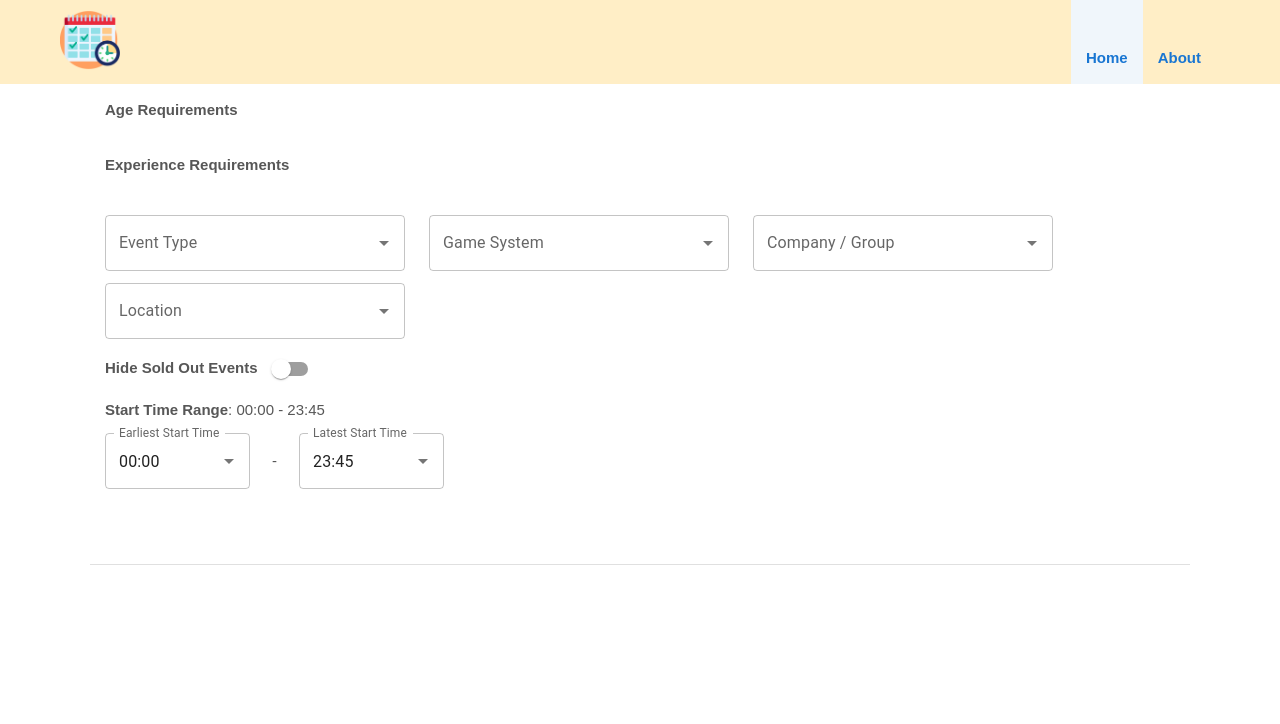
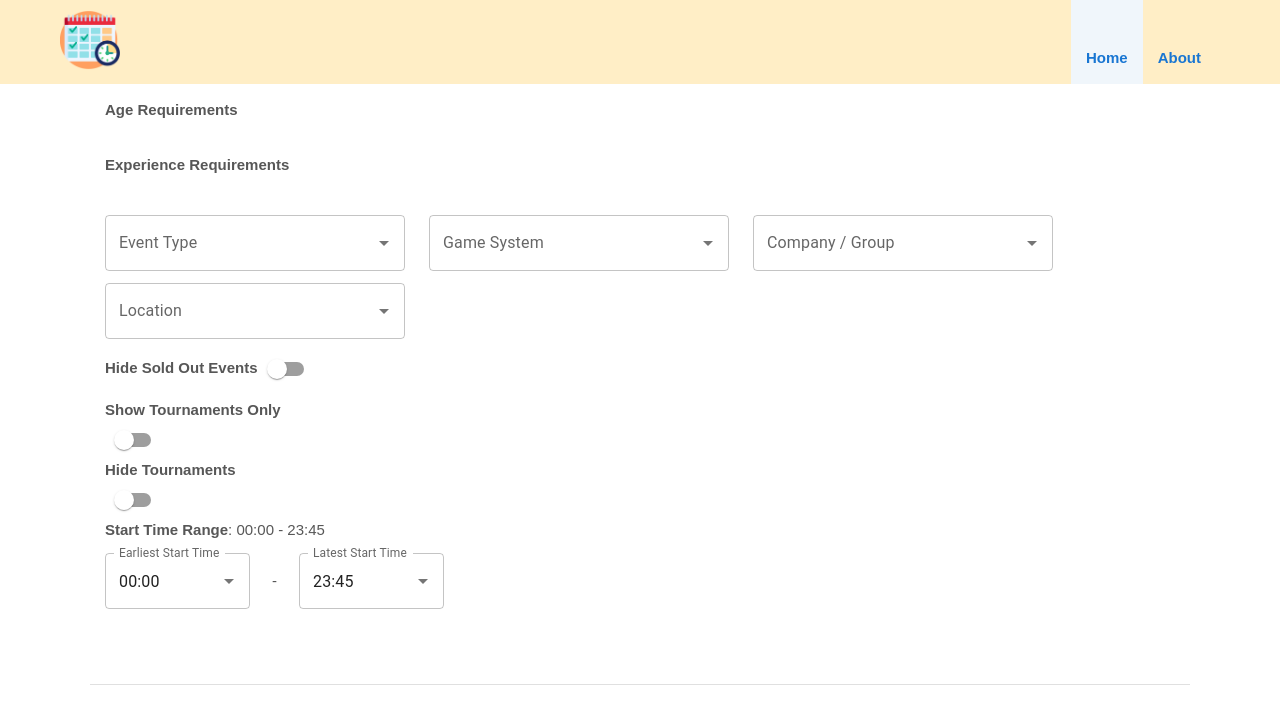
Before and after one commit to Sun-Mountain/GenConCal, a Next.js app in the folder frontend/: page / in a window 1280 px wide. Shown: the top 724 px of the page. Built offline with nearby package versions, Linux system fonts and the light colour scheme.

Commit message:
update tourney spelling

```diff
--- /dev/null
+++ b/frontend/components/TournamentSwitches.tsx
@@ -0,0 +1,43 @@
+import Switch from '@mui/material/Switch';
+import { TournamentSwitches } from '@/interfaces/Components';
+
+export default function TournamentSwitches ({
+  hideTourney,
+  setHideTourney,
+  tourneyOnly,
+  setTourneyOnly
+}: TournamentSwitches) {
+  const hideTourneyAria = { inputProps: { 'aria-label': 'hide tournament switch' } };
+  const showTourneyAria = { inputProps: { 'aria-label': 'show only tournaments switch' } };
+  const hideTourneyLabel = hideTourney ? 'Include Tournaments' : 'Hide Tournaments';
+  const showTourneyLabel = tourneyOnly ? 'Show All Events' : 'Show Tournaments Only';
+
+  const hideTourneyChange = () => {
+    if (tourneyOnly) {
+      setTourneyOnly(!tourneyOnly);
+    }
+
+    setHideTourney(!hideTourney);
+  }
+
+  const showTourneyChange = () => {
+    if (hideTourney) {
+      setHideTourney(!hideTourney);
+    }
+
+    setTourneyOnly(!tourneyOnly)
+  }
+
+  return (
+    <>
+      <div className='switch-container'>
+        <strong>{showTourneyLabel}</strong>
+        <Switch checked={tourneyOnly} onChange={showTourneyChange}  {...showTourneyAria} />
+      </div>
+      <div className='switch-container'>
+        <strong>{hideTourneyLabel}</strong>
+        <Switch checked={hideTourney} onChange={hideTourneyChange} {...hideTourneyAria} />
+      </div>
+    </>
+  );
+}
--- a/frontend/helpers/getData.tsx
+++ b/frontend/helpers/getData.tsx
@@ -89,7 +89,7 @@ const cleanData = (events: Array<RawEvent>) => {
     const eventStartTime = getTime(rawStart);
     const eventEndDate = rawEnd.toLocaleDateString();
     const eventEndTime = getTime(rawEnd);
-    const isTourny = isTournament(event["Tournament?"]);
+    const isTourney = isTournament(event["Tournament?"]);
     const materialsRequired = areMaterialsRequired(event["Materials Required"]);
     const eventCost = Number(event["Cost $"]);
     const eventLocation = event["Location"]?.toUpperCase();
@@ -188,10 +188,10 @@ const cleanData = (events: Array<RawEvent>) => {
     newEvent.endTime = eventEndTime;
 
     // Tournament
-    if (isTourny) {
+    if (isTourney) {
       data.filters.tournament.push(index);
     };
-    newEvent.tournament = isTourny;
+    newEvent.tournament = isTourney;
 
     // Tournament
     if (materialsRequired) {
--- /dev/null
+++ b/frontend/interfaces/Components.tsx
@@ -0,0 +1,14 @@
+import { Dispatch, SetStateAction } from 'react';
+
+export interface SwitchInterface {
+  switchLabel: string;
+  hide: boolean;
+  setHide: Dispatch<SetStateAction<boolean>>;
+}
+
+export interface TournamentSwitches {
+  hideTourney: boolean;
+  setHideTourney: Dispatch<SetStateAction<boolean>>;
+  tourneyOnly: boolean;
+  setTourneyOnly: Dispatch<SetStateAction<boolean>>;
+}
--- a/frontend/pages/index.tsx
+++ b/frontend/pages/index.tsx
@@ -7,11 +7,13 @@ import FilterAutoList from "@/components/FilterAutoList";
 import FilterButtons from "@/components/FilterButtons";
 import Switch from "@/components/SwitchComponent";
 import TimeRange from "@/components/TimeRange";
+import TournamentSwitches from "@/components/TournamentSwitches";
 
 export const { eventData, filters } = getData();
 
 export default function Home() {
   const filterList = filters;
+  console.log(filterList);
 
   // Lists
   const ageRequirements = filterList.ageRequirements;
@@ -36,6 +38,8 @@ export default function Home() {
 
   // Switches
   const [hideSoldOut, setHideSoldOut] = useState(false);
+  const [hideTourney, setHideTourney] = useState(false);
+  const [tourneyOnly, setTourneyOnly] = useState(false);
 
   return (
     <main>
@@ -79,6 +83,12 @@ export default function Home() {
           hide={hideSoldOut}
           setHide={setHideSoldOut}
         />
+        <TournamentSwitches
+          hideTourney={hideTourney}
+          setHideTourney={setHideTourney}
+          tourneyOnly={tourneyOnly}
+          setTourneyOnly={setTourneyOnly}
+        />
         <TimeRange
           earlyStartTime={earlyStartTime}
           lateStartTime={lateStartTime}
```
Also changed, not shown: frontend/components/SwitchComponent.tsx (+4 -9 lines).
